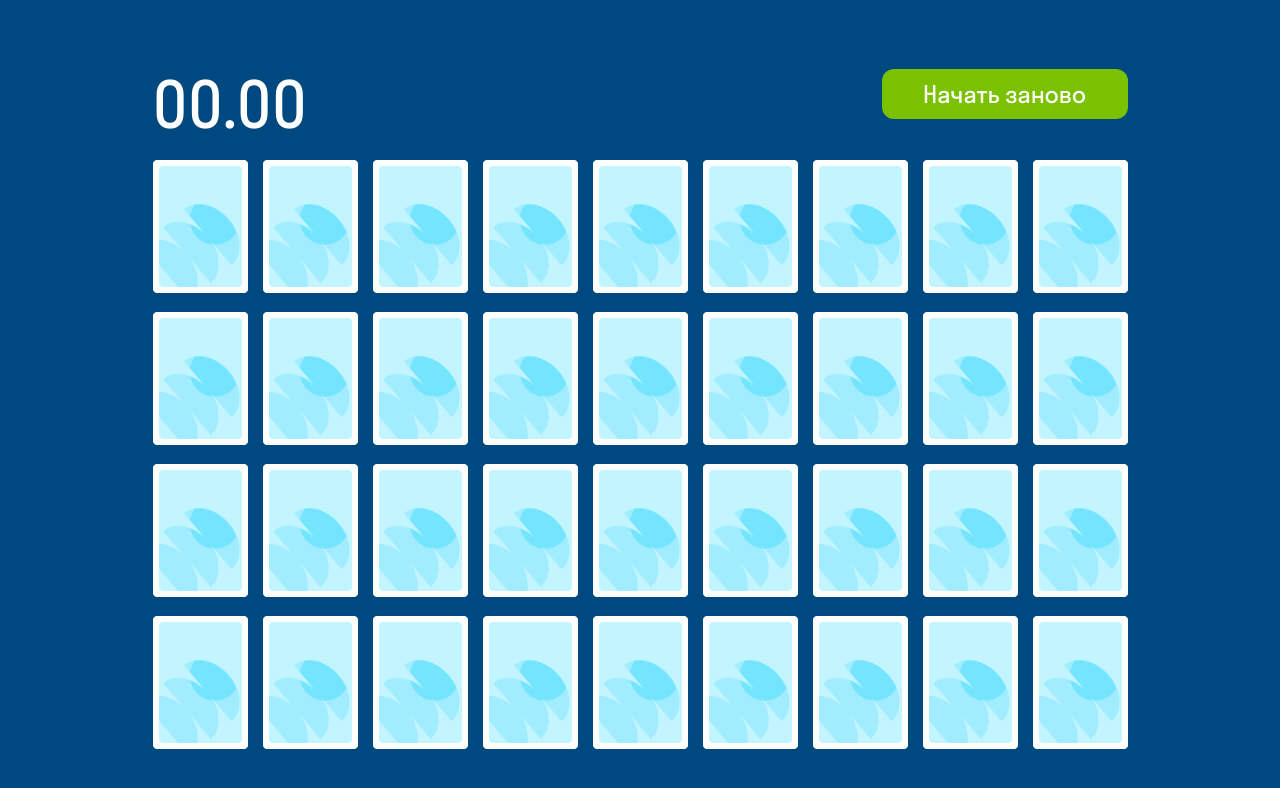
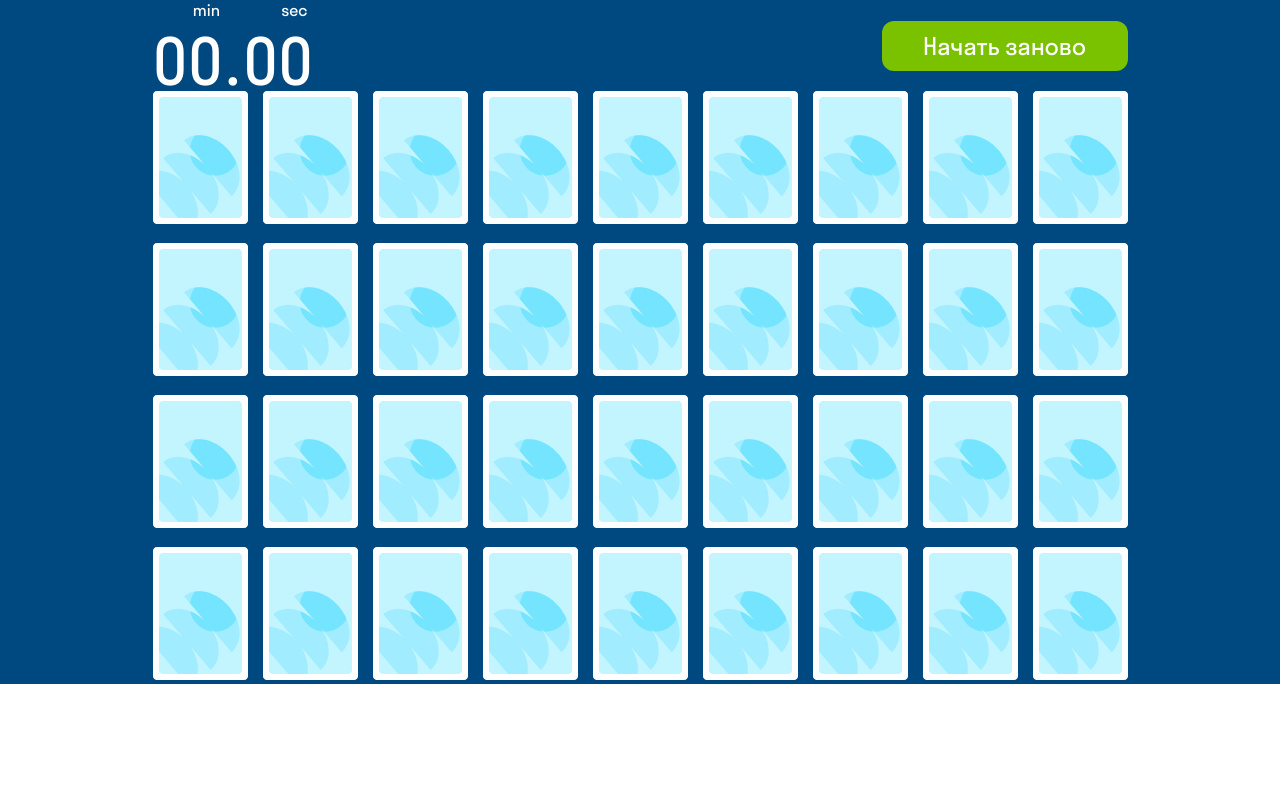
Before and after one commit to flydecisive/card_game, a website: page index.html in a window 1280 px wide. Both pictures are taken after a click on the button "Старт". Drawn offline with Linux system fonts and the light colour scheme.

Commit message:
настройка линтеров и верстка

```diff
--- a/css/_game-page.scss
+++ b/css/_game-page.scss
@@ -1,44 +1,47 @@
 .game-wrapper {
   display: flex;
   flex-flow: column wrap;
+  align-items: center;
   justify-content: center;
-    align-items: center;
 }
 
 .game-items {
+  display: grid;
+  grid-template-rows: auto;
+  grid-template-columns: repeat(9, 1fr);
+  gap: 15px;
+  justify-items: center;
   box-sizing: border-box;
-    display: grid;
-    grid-template-columns: repeat(9, 1fr);
-    grid-template-rows: auto;
-    justify-items: center;
-    gap: 15px;
   width: 975px;
 }
 
 .game-top {
+  display: flex;
+  align-items: center;
+  justify-content: space-between;
+  box-sizing: border-box;
   width: 975px;
-    display: flex;
-    justify-content: space-between;
-    align-items: auto;
-    margin-top: 22px;
+  height: 91px;
 }
 
 .game-timer {
+  display: flex;
+  flex-flow: column;
   width: 155px;
-    height: 91px;
+  color: $main-text-color;
   font-size: 64px;
   line-height: 72px;
-    color: $main-text-color;
 }
 
-.game-timer-minutes {
-    display: inline-block;
-
-    &::after {
-        content: '.';
-    }
+.timer-wrapper {
+  display: grid;
+  grid-template-columns: 1fr 20px 1fr;
+  text-align: center;
 }
 
-.game-timer-seconds {
-    display: inline-block;
+.timer-title-sec,
+.timer-title-min {
+  font-size: 16px;
+  line-height: 32px;
+  text-align: right;
 }
--- a/css/_start-page.scss
+++ b/css/_start-page.scss
@@ -1,24 +1,24 @@
 .popup-wrapper {
   display: flex;
+  align-items: center;
   justify-content: center;
-    align-items: center;
 }
 
 .button-list {
-    padding-bottom: 67px;
   display: flex;
   gap: 24px;
+  padding-bottom: 67px;
 
   &-item {
-        font-size: $button-list__item-font-size;
+    display: flex;
+    align-items: center;
+    justify-content: center;
     width: $button-list__item-element-size;
     height: $button-list__item-element-size;
+    color: $button-list__item-text-color;
+    font-size: $button-list__item-font-size;
     background-color: $third-background;
     border-radius: $border-radius;
-        display: flex;
-        justify-content: center;
-        align-items: center;
-        color: $button-list__item-text-color;
   }
 
   &-item input[type='radio'] {
@@ -28,7 +28,6 @@
   &-item label {
     display: inline-block;
     cursor: pointer;
-        // user-select: none;
   }
 
   &-item input[type='radio']:checked + label {
@@ -37,22 +36,22 @@
 }
 
 .popup {
+  display: flex;
+  flex-flow: column wrap;
+  align-items: center;
+  box-sizing: border-box;
+  width: $popup-width;
+  height: $popup-height;
   padding-top: 52px;
   padding-bottom: 48px;
+  text-align: center;
   background: $secondary-background;
-    width: $popup-width;
-    height: $popup-height;
   border-radius: 12px;
-    display: flex;
-    align-items: center;
-    text-align: center;
-    flex-flow: column wrap;
-    box-sizing: border-box;
 }
 
 .popup-title {
   margin-bottom: 48px;
+  color: $popup__title-color;
   font-size: $popup__title-font-size;
-    color: $popup__title-color;
   line-height: 48px;
 }
--- a/css/_vars.scss
+++ b/css/_vars.scss
@@ -1,14 +1,14 @@
 //fonts
 @font-face {
-    font-family: 'StratosSkyeng Regular';
-    src: url("/fonts/stratosskyengweb-regular.woff2") format("woff2"),
-    url("/fonts/stratosskyengweb-regular.woff") format("woff");
+  font-family: 'StratosSkyeng Regular';
+  src: url('/fonts/stratosskyengweb-regular.woff2') format('woff2'),
+    url('/fonts/stratosskyengweb-regular.woff') format('woff');
 }
 
 @font-face {
-    font-family: 'StratosSkyeng Medium';
-    src: url("/fonts/stratosskyengweb-medium.woff2") format("'woff2'"),
-    url("/fonts/stratosskyengweb-medium.woff") format("'woff'");
+  font-family: 'StratosSkyeng Medium';
+  src: url('/fonts/stratosskyengweb-medium.woff2') format('woff2'),
+    url('/fonts/stratosskyengweb-medium.woff') format('woff');
 }
 
 $font-family-regular: 'StratosSkyeng Regular';
@@ -35,7 +35,6 @@
 $popup-height: 459px;
 $button-height: 50px;
 
-
 //text colors
 $button-list__item-text-color: #0080c1;
 $main-text-color: #fff;
--- a/css/style.scss
+++ b/css/style.scss
@@ -1,37 +1,38 @@
-@import "vars";
-@import "start-page";
-@import "game-page";
+@import url('vars');
+@import url('start-page');
+@import url('game-page.scss');
 
 * {
   margin: 0;
   padding: 0;
-    font-family: $font-family-regular,sans-serif;
+  font-family: $font-family-regular, sans-serif;
 }
 
 .center {
+  padding-right: calc(50% - 512px);
   padding-left: calc(50% - 512px);
-    padding-right: calc(50% - 512px);
 }
 
 .container {
-    background: $main-background;
+  display: flex;
+  flex-flow: column;
+  align-items: center;
+  justify-content: center;
   box-sizing: border-box;
   width: 100vw;
   height: 100vh;
-    display: flex;
-    flex-flow: column;
-    justify-content: center;
-    align-items: center;
+  height: auto;
+  background: $main-background;
 }
 
 .button {
-    background: $buttons-background;
   width: $button-width;
   height: $button-height;
   color: $main-text-color;
+  font-size: $button-font-size;
+  background: $buttons-background;
   border: none;
   border-radius: $border-radius;
-    font-size: $button-font-size;
 
   &:hover {
     cursor: pointer;
--- a/script.js
+++ b/script.js
@@ -76,14 +76,7 @@ var GamePage = /** @class */ (function () {
         gameTop.classList.add('game-top');
         var gameTimer = document.createElement('div');
         gameTimer.classList.add('game-timer');
-        var min = document.createElement('div');
-        min.classList.add('game-timer-minutes');
-        min.textContent = '00';
-        var sec = document.createElement('div');
-        sec.classList.add('game-timer-seconds');
-        sec.textContent = '00';
-        gameTimer.appendChild(min);
-        gameTimer.appendChild(sec);
+        this.initTimer(gameTimer);
         var button = document.createElement('button');
         button.classList.add('button');
         button.textContent = 'Начать заново';
@@ -95,6 +88,36 @@ var GamePage = /** @class */ (function () {
         gameWrapper.appendChild(gameTop);
         gameWrapper.appendChild(gameItems);
         container.appendChild(gameWrapper);
+    };
+    GamePage.prototype.initTimer = function (container) {
+        var timerTitleWrapper = document.createElement('div');
+        timerTitleWrapper.classList.add('timer-wrapper');
+        timerTitleWrapper.classList.add('title-wrapper');
+        var labelMin = document.createElement('div');
+        labelMin.classList.add('timer-title-min');
+        labelMin.textContent = 'min';
+        var devider = document.createElement('div');
+        var labelSec = document.createElement('div');
+        labelSec.classList.add('timer-title-sec');
+        labelSec.textContent = 'sec';
+        timerTitleWrapper.appendChild(labelMin);
+        timerTitleWrapper.appendChild(devider);
+        timerTitleWrapper.appendChild(labelSec);
+        var timerWrapper = document.createElement('div');
+        timerWrapper.classList.add('timer-wrapper');
+        var min = document.createElement('div');
+        min.classList.add('game-timer-minutes');
+        min.textContent = '00';
+        var dot = document.createElement('div');
+        dot.textContent = '.';
+        var sec = document.createElement('div');
+        sec.classList.add('game-timer-seconds');
+        sec.textContent = '00';
+        timerWrapper.appendChild(min);
+        timerWrapper.appendChild(dot);
+        timerWrapper.appendChild(sec);
+        container.appendChild(timerTitleWrapper);
+        container.appendChild(timerWrapper);
     };
     GamePage.prototype.initGameItem = function (container, itemsCount) {
         for (var i = 0; i < itemsCount; i++) {
--- a/script.ts
+++ b/script.ts
@@ -32,14 +32,14 @@ const condition: Condition = {
   time: null,
   cards: [],
   userCards: [],
-}
+};
 
 class StartPage {
-    constructor (elementsCount: number, container: Element) {
+  constructor(elementsCount: number, container: Element) {
     this.initPage(elementsCount, container);
   }
 
-    initPage (elementsCount: number, container: Element): void {
+  initPage(elementsCount: number, container: Element): void {
     const popupWrapper = document.createElement('div');
     popupWrapper.classList.add('popup-wrapper');
     const popup = document.createElement('div');
@@ -77,25 +77,18 @@ class StartPage {
 }
 
 class GamePage {
-    constructor (container: Element, itemsCount: number) {
+  constructor(container: Element, itemsCount: number) {
     this.initPage(container, itemsCount);
   }
 
-    initPage (container: Element, itemsCount: number) {
+  initPage(container: Element, itemsCount: number) {
     const gameWrapper = document.createElement('div');
     gameWrapper.classList.add('game-wrapper');
     const gameTop = document.createElement('div');
     gameTop.classList.add('game-top');
     const gameTimer = document.createElement('div');
     gameTimer.classList.add('game-timer');
-        const min = document.createElement('div');
-        min.classList.add('game-timer-minutes');
-        min.textContent = '00';
-        const sec = document.createElement('div');
-        sec.classList.add('game-timer-seconds');
-        sec.textContent = '00';
-        gameTimer.appendChild(min);
-        gameTimer.appendChild(sec);
+    this.initTimer(gameTimer);
     const button = document.createElement('button');
     button.classList.add('button');
     button.textContent = 'Начать заново';
@@ -109,7 +102,37 @@ class GamePage {
     container.appendChild(gameWrapper);
   }
 
-    initGameItem (container: Element, itemsCount: number): void {
+  initTimer(container: Element) {
+    const timerTitleWrapper = document.createElement('div');
+    timerTitleWrapper.classList.add('timer-wrapper');
+    const labelMin = document.createElement('div');
+    labelMin.classList.add('timer-title-min');
+    labelMin.textContent = 'min';
+    const devider = document.createElement('div');
+    const labelSec = document.createElement('div');
+    labelSec.classList.add('timer-title-sec');
+    labelSec.textContent = 'sec';
+    timerTitleWrapper.appendChild(labelMin);
+    timerTitleWrapper.appendChild(devider);
+    timerTitleWrapper.appendChild(labelSec);
+    const timerWrapper = document.createElement('div');
+    timerWrapper.classList.add('timer-wrapper');
+    const min = document.createElement('div');
+    min.classList.add('game-timer-minutes');
+    min.textContent = '00';
+    const dot = document.createElement('div');
+    dot.textContent = '.';
+    const sec = document.createElement('div');
+    sec.classList.add('game-timer-seconds');
+    sec.textContent = '00';
+    timerWrapper.appendChild(min);
+    timerWrapper.appendChild(dot);
+    timerWrapper.appendChild(sec);
+    container.appendChild(timerTitleWrapper);
+    container.appendChild(timerWrapper);
+  }
+
+  initGameItem(container: Element, itemsCount: number): void {
     for (let i = 0; i < itemsCount; i++) {
       const gameItem = document.createElement('div');
       gameItem.classList.add('game-item');
--- /dev/null
+++ b/text.txt
@@ -0,0 +1,5 @@
+    // "format": "prettier --write",
+    // "lint:js": "eslint ./**/*.js",
+    // "lint:css": "stylelint ./css/*.css",
+    // "lint": "npm run lint:js && npm run lint:css",
+    // "prepare": "husky install"
```
Also changed, not shown: package.json (+14 -8 lines), .eslintrc.json, .prettierrc.json (added), .prettierrc.yaml (deleted), .stylelintrc.js (added), .stylelintrc.yaml (deleted), css/style.css, 4 other files. Lines whose indentation alone changed are shown as unchanged.
